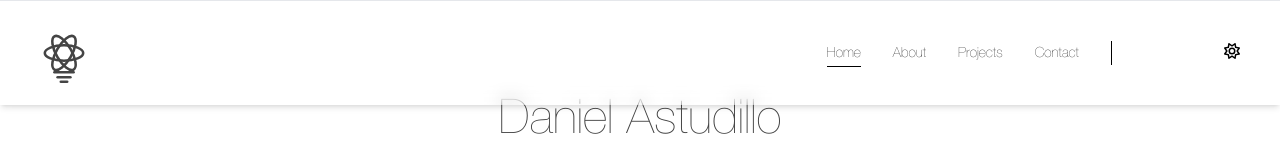
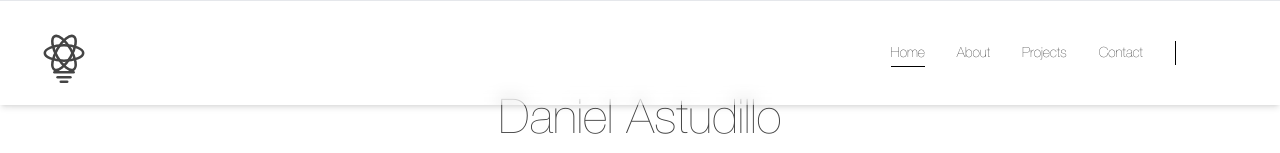
Before and after one commit to D-Astudillo-ASC/personal-site-v2, a Next.js app: page / in a window 1280 px wide. Shown: the top 153 px of the page. Built offline with nearby package versions, Linux system fonts and the light colour scheme.

Commit message:
Moving ThemeToggle component within Navbar.

```diff
--- a/components/Header.tsx
+++ b/components/Header.tsx
@@ -1,21 +1,17 @@
 import Link from "next/link";
 import Navbar from "./Navbar";
 import { JSX } from "react";
-import ThemeToggle from "@/components/theme/ThemeToggle";
 import Logo from "@/components/Logo";
 
 export default function Header(): JSX.Element {
   return (
-    <header className="fixed top-0 left-0 z-50 w-full bg-transparent transition-colors duration-300 backdrop-blur-sm shadow-md border-t border-gray-200 dark:border-white px-8 py-5">
+    <header className="fixed top-0 left-0 z-50 w-full bg-transparent transition-colors duration-300 backdrop-blur-sm shadow-md border-t border-gray-200 dark:border-gray-800 px-8 py-5">
       <div className="flex items-center justify-between w-full max-w-8xl mx-auto">
         <Link href="/">
           <Logo />
         </Link>
         <div className="flex items-center gap-8">
           <Navbar />
-          <div className="w-8 h-8 flex items-center justify-center">
-            <ThemeToggle />
-          </div>
         </div>
       </div>
     </header>
```
